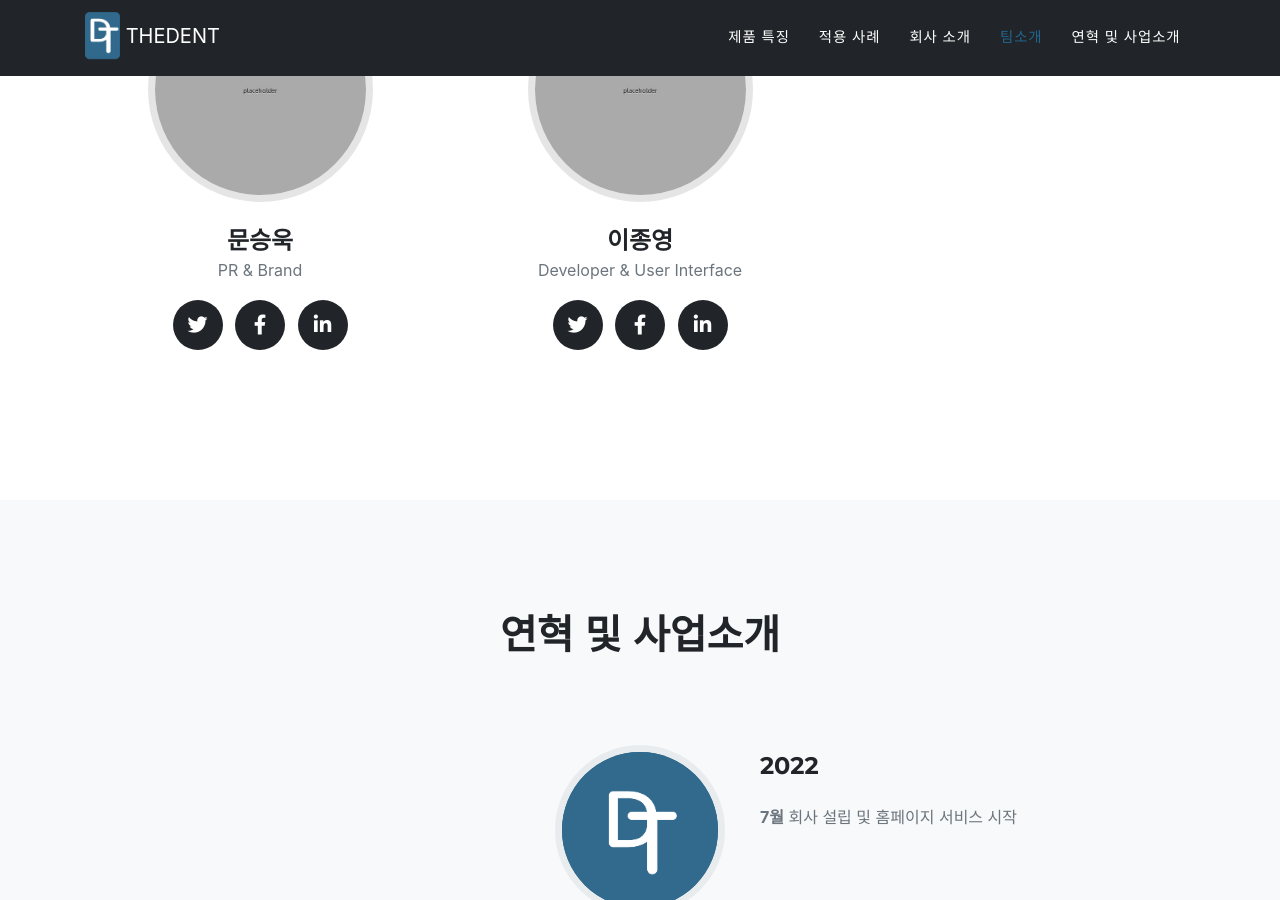
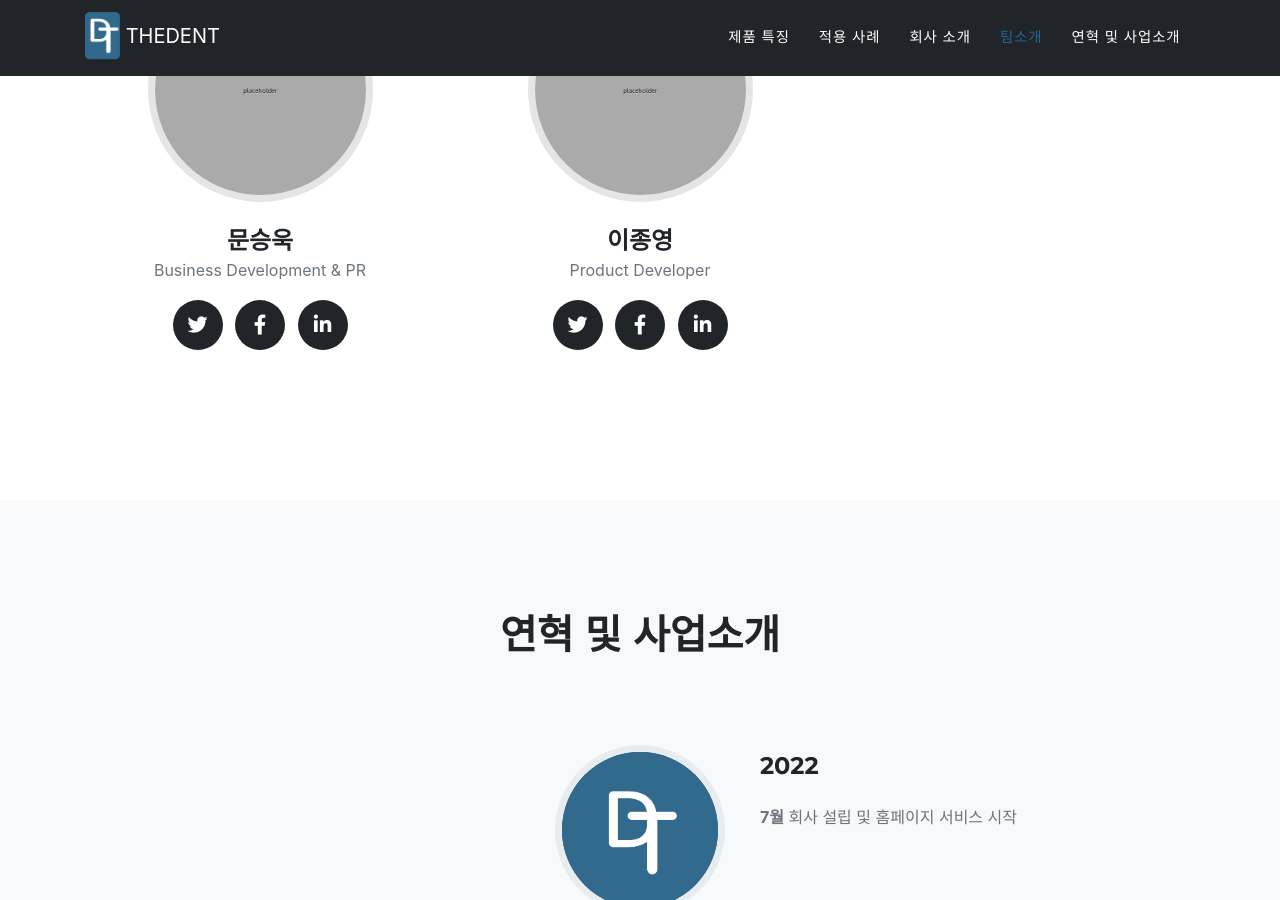
Before and after one commit to thedent-kr/thedent-kr.github.io, a Jekyll site: the page built from index.md, in a window 1280 px wide and 900 px high, scrolled down 2811 px. Built offline with Jekyll 4.4.1, drawn with Linux system fonts in a browser that asks for light colours; some web fonts are replaced.

Commit message:
Update sitetext.yml

```diff
--- a/_data/sitetext.yml
+++ b/_data/sitetext.yml
@@ -84,7 +84,7 @@ en: &DEFAULT_EN
     section: team
     people:
       - name: "Moon SeoungWook"
-        role: "PR & Brand"
+        role: "Business Development & PR"
         image: assets/img/team/500x500.jpg
         social:
           - url: mailto://moonseoungwook.thedent.kr
@@ -94,7 +94,7 @@ en: &DEFAULT_EN
           - url: https://linkedin.com
             icon: fab fa-linkedin-in
       - name: "Lee Jongyoung"
-        role: "Developer & User Interface"
+        role: "Product Developer"
         image: assets/img/team/500x500.jpg
         social:
           - url: mailto://leejongyoung.thedent.kr
@@ -219,7 +219,7 @@ ko: &DEFAULT_KO
     section: team
     people:
       - name: "문승욱"
-        role: "PR & Brand"
+        role: "Business Development & PR"
         image: assets/img/team/500x500.jpg
         social:
           - url: https://twitter.com
@@ -229,7 +229,7 @@ ko: &DEFAULT_KO
           - url: https://linkedin.com
             icon: fab fa-linkedin-in
       - name: "이종영"
-        role: "Developer & User Interface"
+        role: "Product Developer"
         image: assets/img/team/500x500.jpg
         social:
           - url: https://twitter.com
```
